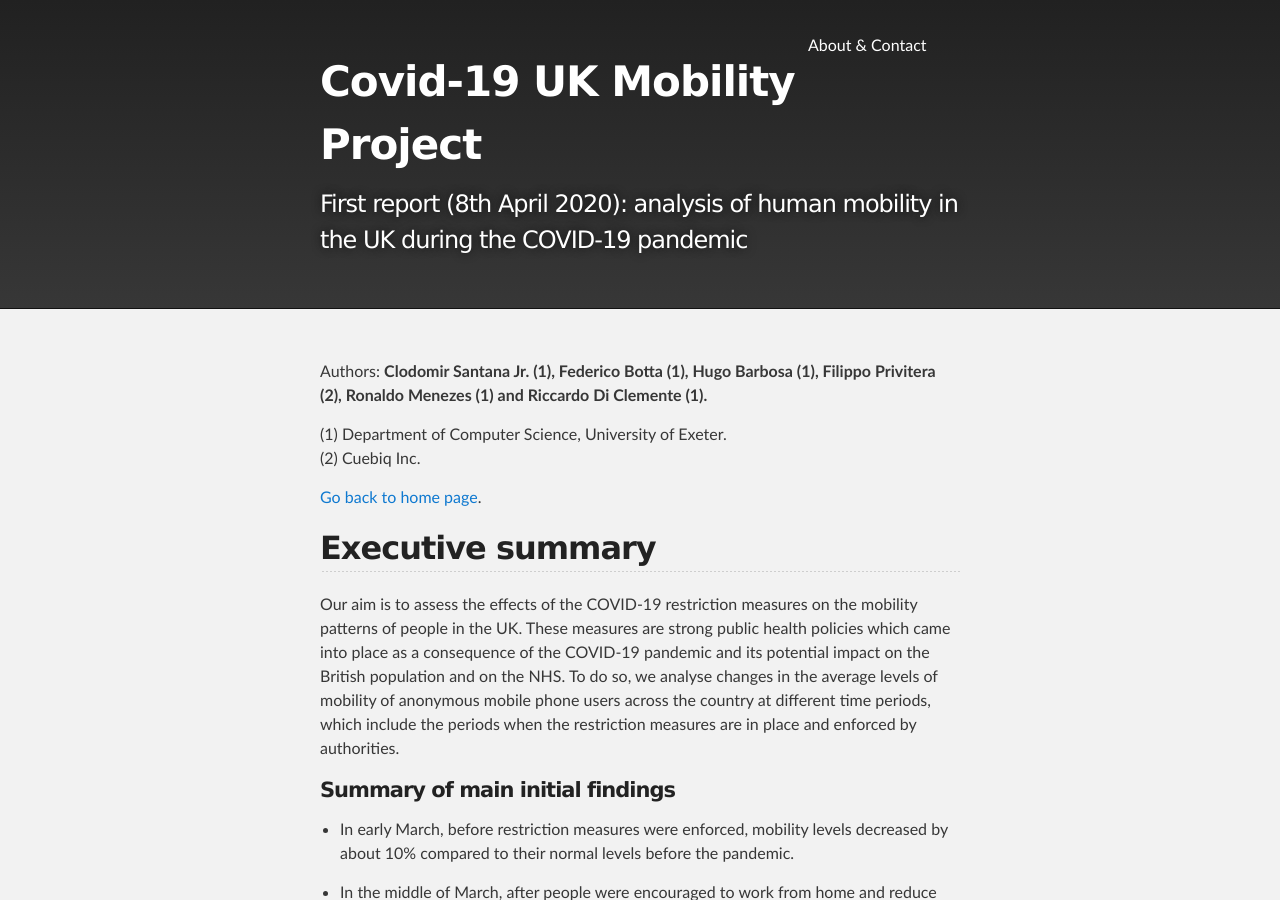
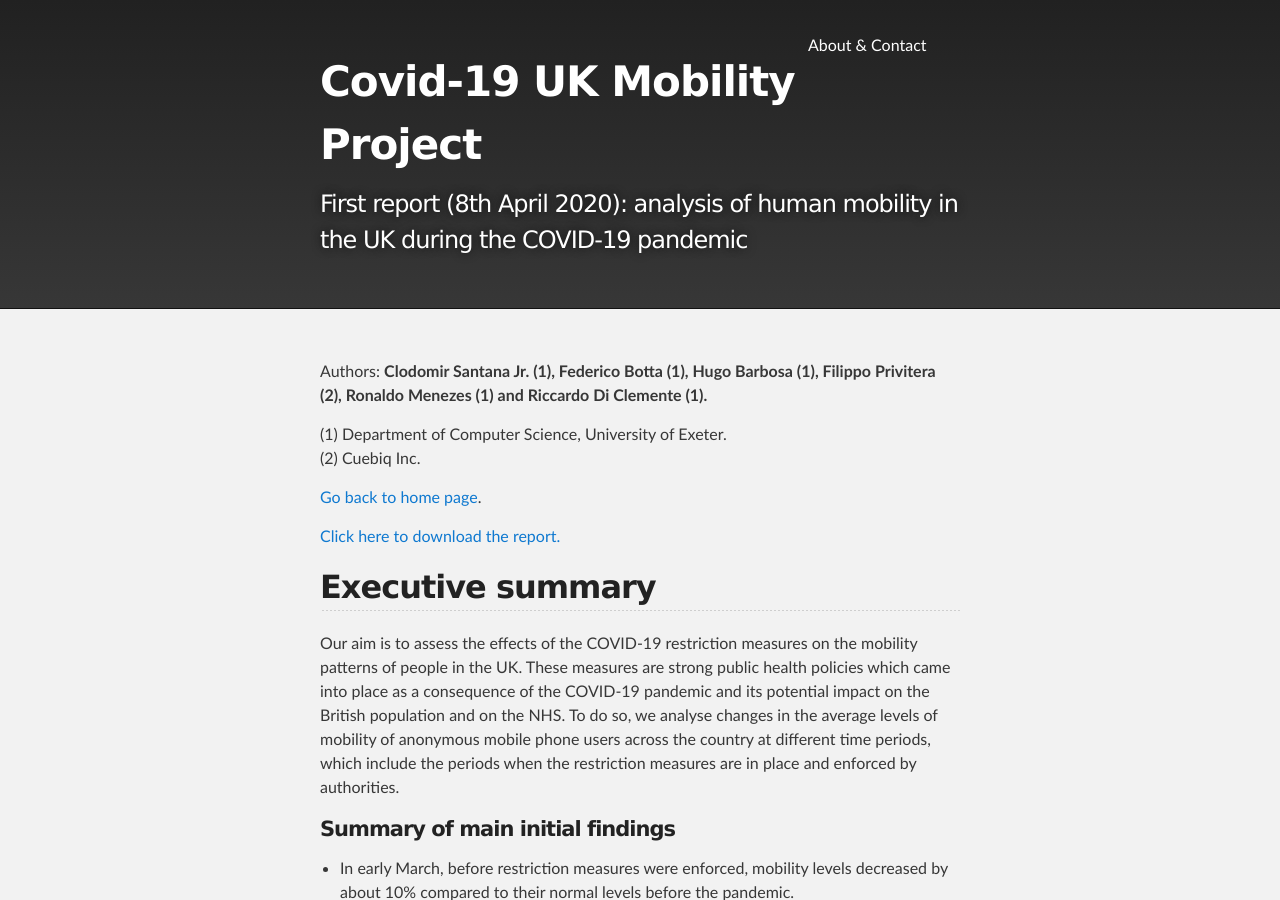
Before and after one commit to COVID19-UK-Mobility/COVID19-UK-Mobility.github.io, a Jekyll site: the page built from First-report.md, in a window 1280 px wide and 900 px high. Built offline with Jekyll 4.4.1, drawn with Linux system fonts in a browser that asks for light colours; our own code applies the rules of GitHub Pages for plain Markdown files; the repository's description, which GitHub fills in, is left out.

Commit message:
Minor text edits and added pdf download

```diff
--- a/First-report.md
+++ b/First-report.md
@@ -13,6 +13,9 @@ Authors:
 (2) Cuebiq Inc.
 
 [Go back to home page](./index.html).
+
+
+<a href="reports/Covid19_UK.pdf" download>Click here to download the report.</a>
 
 ## Executive summary
 
```
Also changed, not shown: 7 other files.
